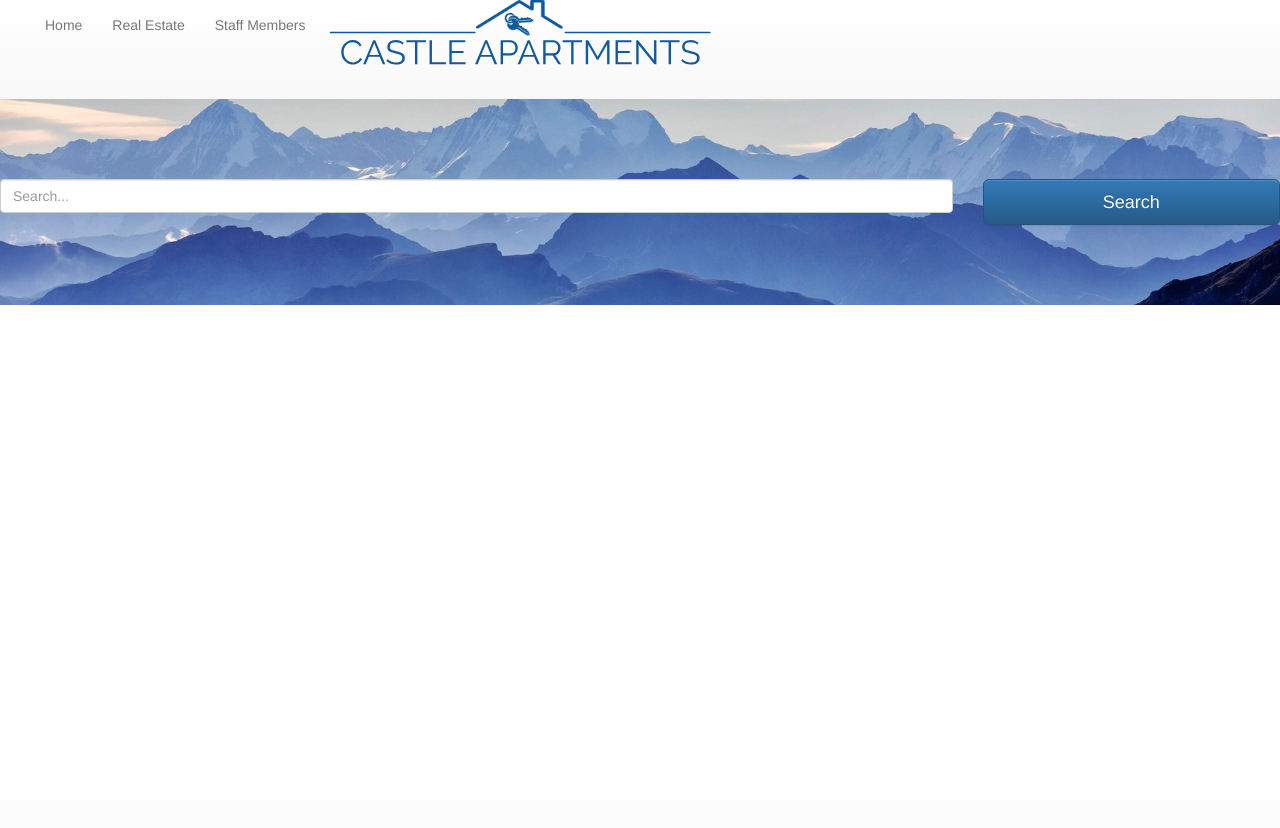
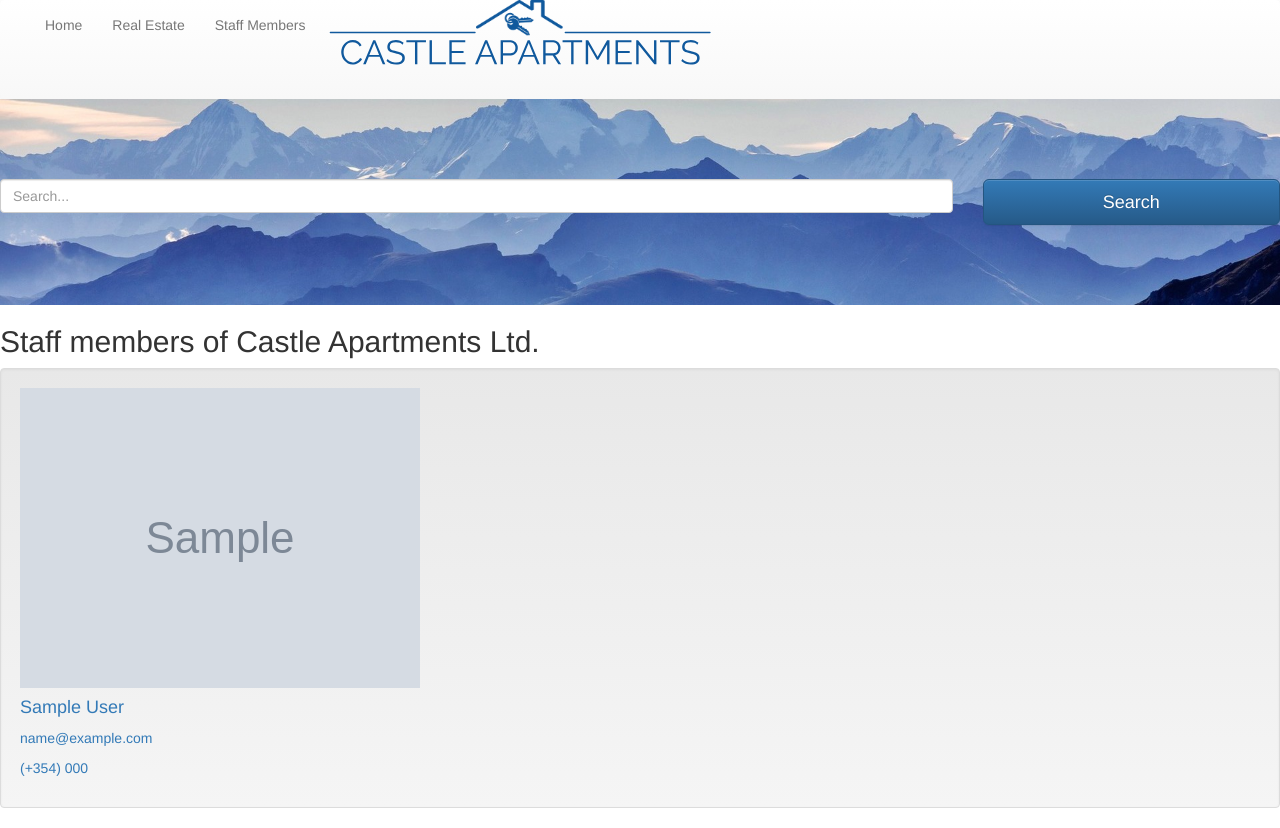
Before and after one commit to ArnthorDj/CastleApartments, a Django app: page /employees/ in a window 1280 px wide. Before the commit the page ends 305 px from the top, so only its background shows below. Run offline with Django 3.2, Linux system fonts and the light colour scheme; tables that the repository leaves empty hold one stand-in row (values such as "Sample post"); grey boxes marked "Sample" are stand-in pictures; some libraries are stand-ins or nearby versions.

Commit message:
Vinnsla í Staff Member síðu

```diff
--- a/CastleApartments/settings.py
+++ b/CastleApartments/settings.py
@@ -94,7 +94,7 @@ DATABASES = {
         'ENGINE': 'django.db.backends.postgresql',
         'NAME': 'shlufibm',
         'USER': 'shlufibm',
-        'PASSWORD': '8qSJgADUxan1Swf94FcNjap_eAMZhAIm',
+        'PASSWORD': 'MqoO6ScDPqsgyUZhBiiaaeBZQz9jgQIH',
         'HOST': 'balarama.db.elephantsql.com',
         'PORT': 5432
     }
--- a/Employees/urls.py
+++ b/Employees/urls.py
@@ -1,7 +1,6 @@
-
 from django.urls import path
 from . import views
 
 urlpatterns = [
-    path("", views.index, name="employees_index"),
+    path("", views.index, name='employees-index'),
 ]
--- a/Employees/views.py
+++ b/Employees/views.py
@@ -1,6 +1,7 @@
 from django.shortcuts import render
+from Employees.models import Employees
 
-# Create your views here.
 
 def index(request):
-    return render(request, 'Employees/index.html')
+    context = {'employees': Employees.objects.all().order_by('first_name')}
+    return render(request, 'Employees/index.html', context)
--- a/templates/Employees/index.html
+++ b/templates/Employees/index.html
@@ -1,5 +1,8 @@
 {% extends 'base.html' %}
 
-{% block content %}
-<h3>Hello from Employees</h3>
+{% block header %}
+    <h2>Staff members of Castle Apartments Ltd.</h2>
+    {% for member in employees %}
+        {%  include 'Employees/single_employee.html' with employee=employee %}
+    {% endfor %}
 {% endblock %}
--- /dev/null
+++ b/templates/Employees/single_employee.html
@@ -0,0 +1,8 @@
+<div class="well employee">
+    <a href="#">
+        <img class="employee-img" src="{{ member.profile_image }}" />
+        <h4>{{ member.first_name }} {{ member.last_name }}</h4>
+        <p>{{ member.email }}</p>
+        <p>(+354) {{ member.phone }}</p>
+    </a>
+</div>
--- a/templates/base.html
+++ b/templates/base.html
@@ -32,7 +32,7 @@
                     <ul class="nav navbar-nav">
                         <li><a class="home" href="{% url 'home_index' %}">Home</a></li>
                         <li><a class="real_estate" href="{% url 'real_estate_index' %}">Real Estate</a></li>
-                        <li><a class="employees" href="{% url 'employees_index' %}">Staff Members</a></li>
+                        <li><a class="employees" href="{% url 'employees-index' %}">Staff Members</a></li>
                         <li><img class="logo" src="{% static 'Images/logo.png' %}" alt="logo"></li>
                         <li><a href="#">{% block profile_contact %} {% endblock %}</a></li>
                         <li><a class="pending_real_estate" href="#">{% block Your_real_estate_pending %} {% endblock %}</a></li>
@@ -65,7 +65,7 @@
             </div>
         </header>
 
-        {% block New_real_estate %}
+        {% block header %}
         {% endblock %}
 
         <script src="https://maxcdn.bootstrapcdn.com/bootstrap/3.3.7/js/bootstrap.min.js" integrity="sha384-Tc5IQib027qvyjSMfHjOMaLkfuWVxZxUPnCJA7l2mCWNIpG9mGCD8wGNIcPD7Txa" crossorigin="anonymous"></script>
```
